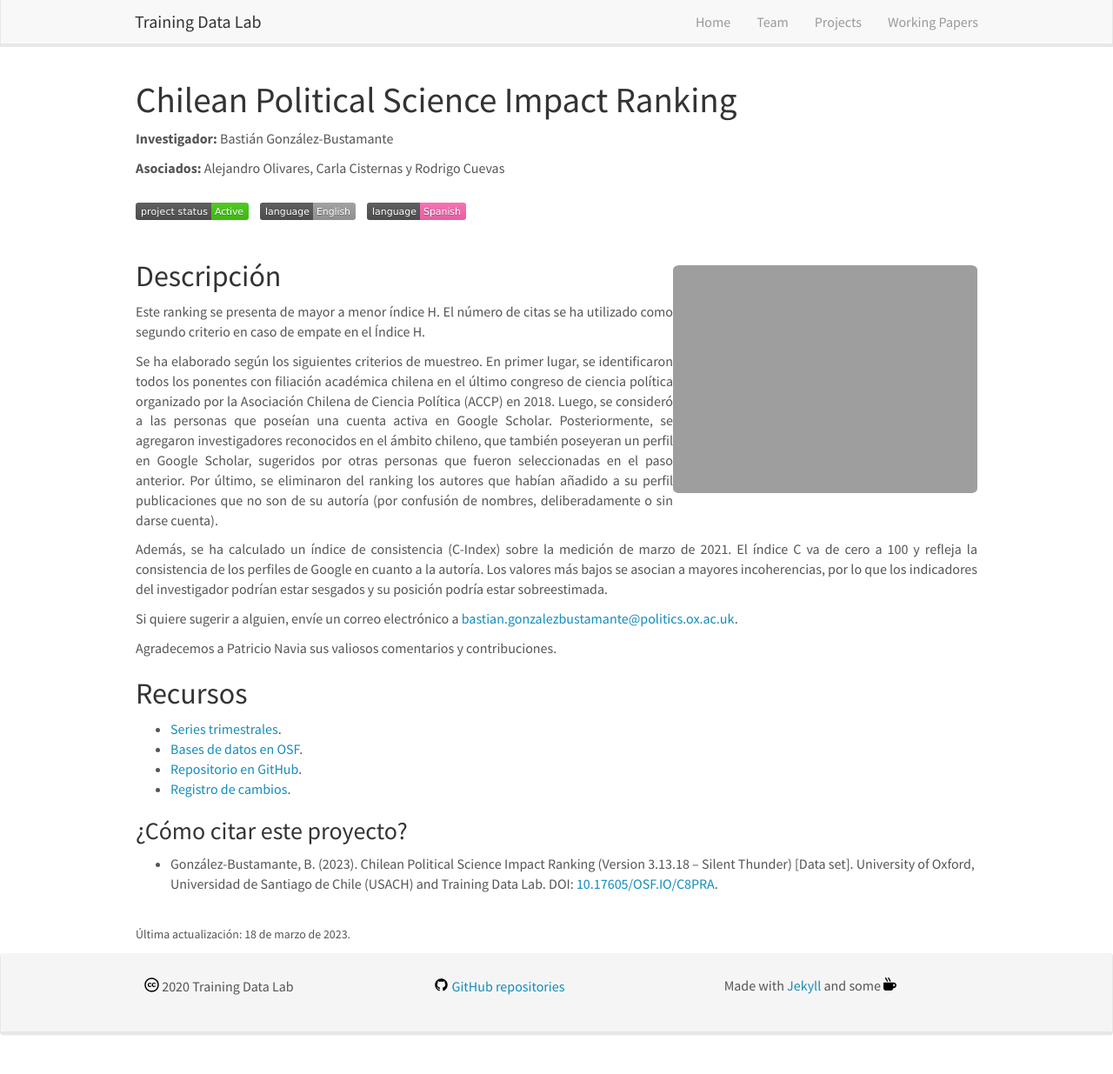
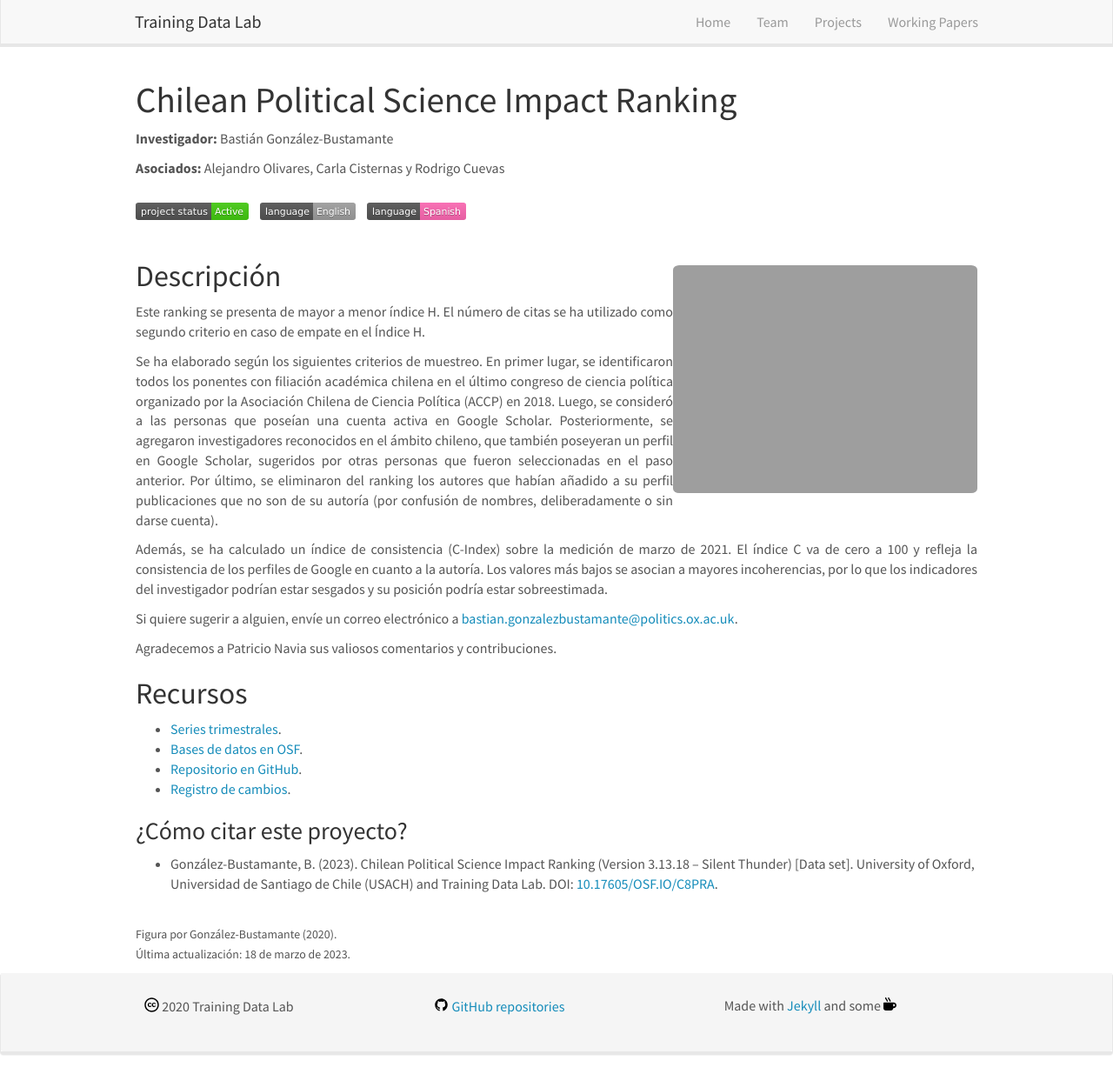
Before and after one commit to training-datalab/old-training-datalab.com, a Jekyll site: the page built from _pages/cps-ranking-spanish.md, in a window 1280 px wide and 1235 px high. Shown: the whole window at 87% size. Built offline with Jekyll 4.4.1, drawn with Linux system fonts in a browser that asks for light colours; nearby versions of some CDN libraries.

Commit message:
Update cps-ranking-spanish.md

```diff
--- a/_pages/cps-ranking-spanish.md
+++ b/_pages/cps-ranking-spanish.md
@@ -40,4 +40,5 @@ permalink: /projects/cps-ranking-spanish
 - González-Bustamante, B. (2023). Chilean Political Science Impact Ranking (Version 3.13.18 -- Silent Thunder) [Data set]. University of Oxford, Universidad de Santiago de Chile (USACH) and Training Data Lab. DOI: <a href="http://doi.org/10.17605/OSF.IO/C8PRA" target="_blank">10.17605/OSF.IO/C8PRA</a>.
 
 <br />
+<small>Figura por González-Bustamante (2020).</small><br />
 <small>Última actualización: 18 de marzo de 2023.</small>
```
